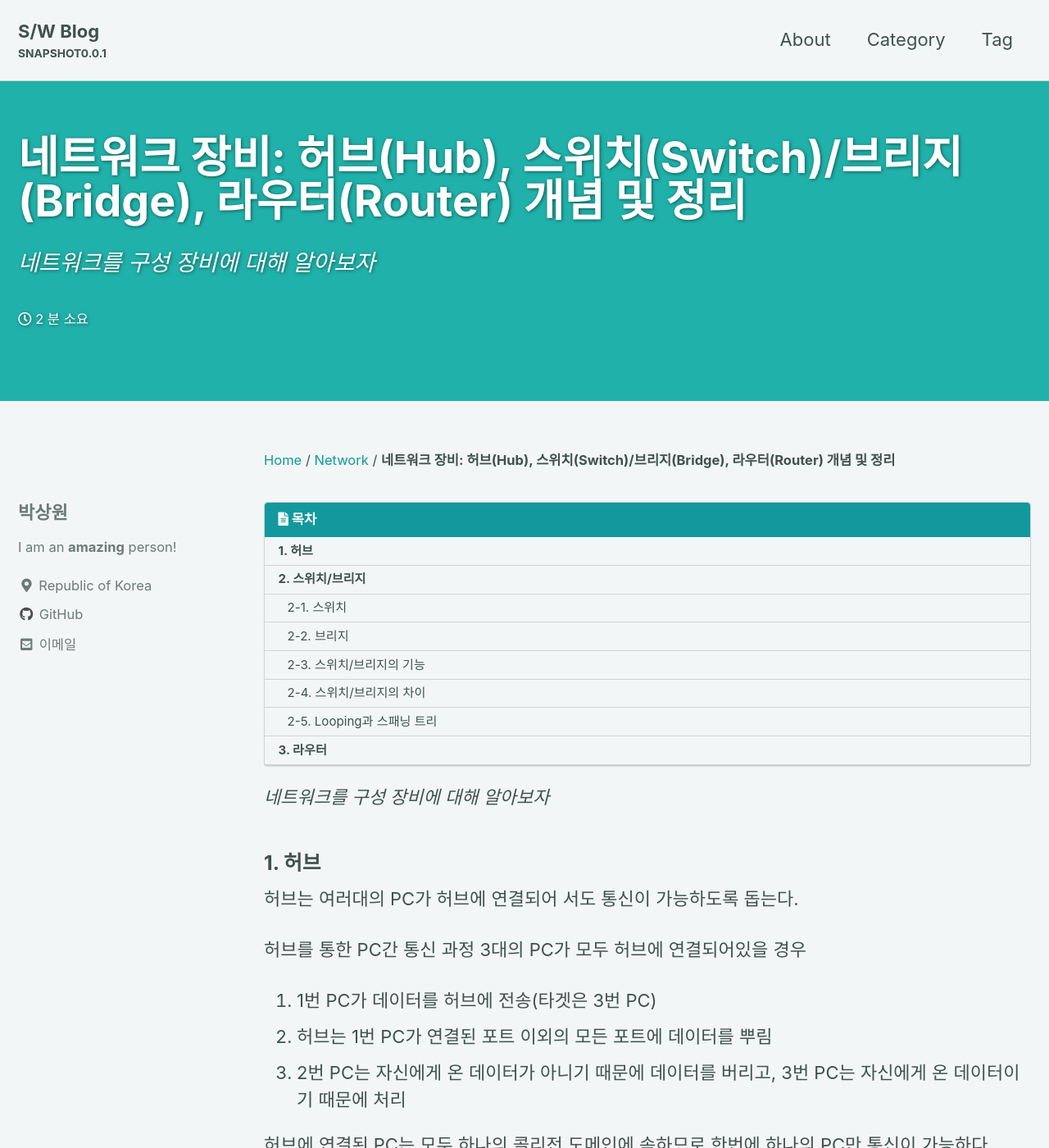
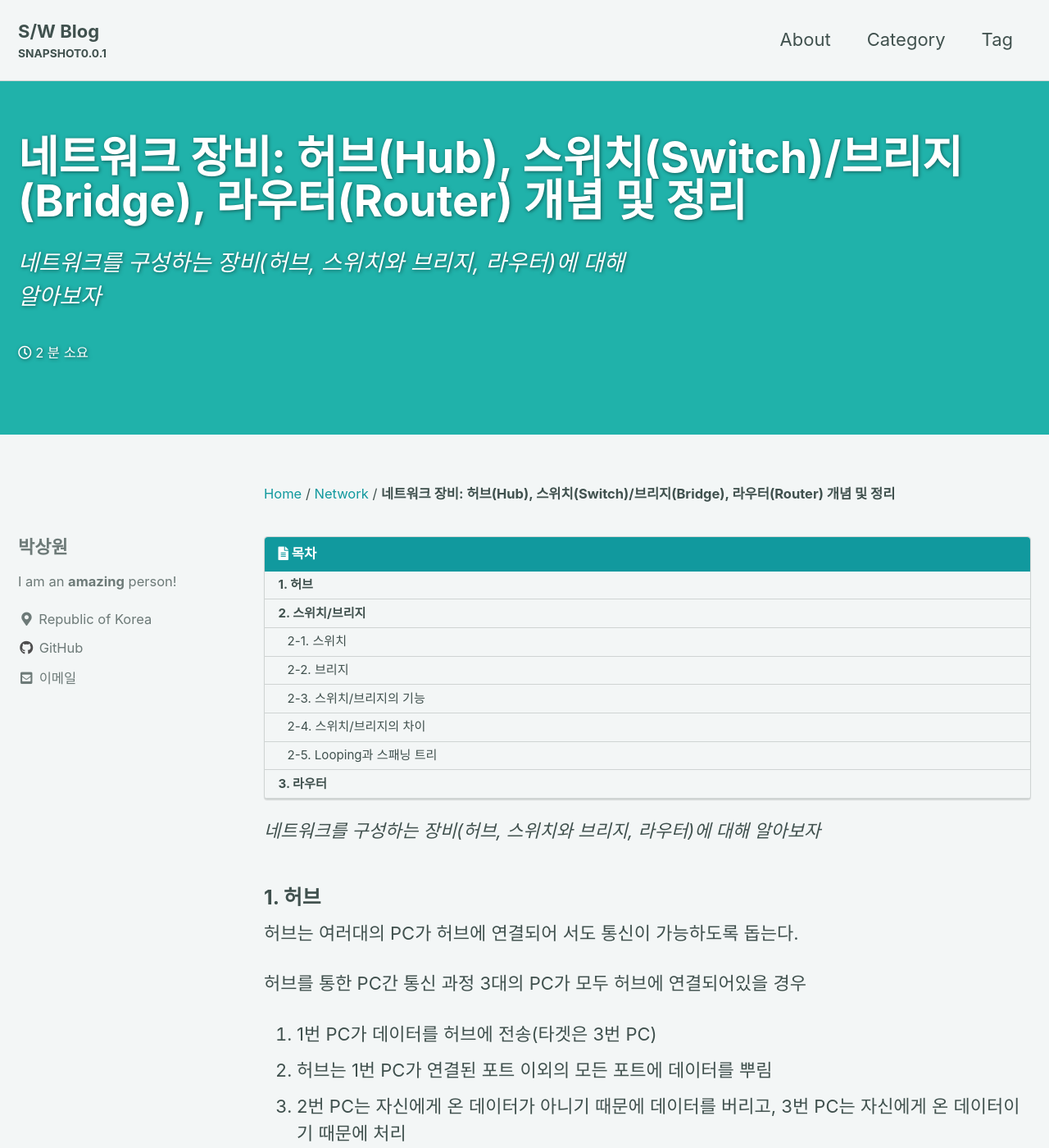
Before and after one commit to SangWonPark/sangwonpark.github.com, a Jekyll site: the page built from _posts/2022-01-22-network-device-01.md, in a window 1280 px wide and 1400 px high. Shown: the whole window at 82% size. Built offline with Jekyll 4.4.1, drawn with Linux system fonts in a browser that asks for light colours; cached includes are drawn as plain includes.

Commit message:
2022-01-22-network-device-01.md: posting update

```diff
--- a/_posts/2022-01-22-network-device-01.md
+++ b/_posts/2022-01-22-network-device-01.md
@@ -19,7 +19,7 @@ toc_sticky: true
 toc_label: "목차"
 ---
 
-_네트워크를 구성 장비에 대해 알아보자_
+_네트워크를 구성하는 장비(허브, 스위치와 브리지, 라우터)에 대해 알아보자_
 
 ### 1. 허브
 
```
